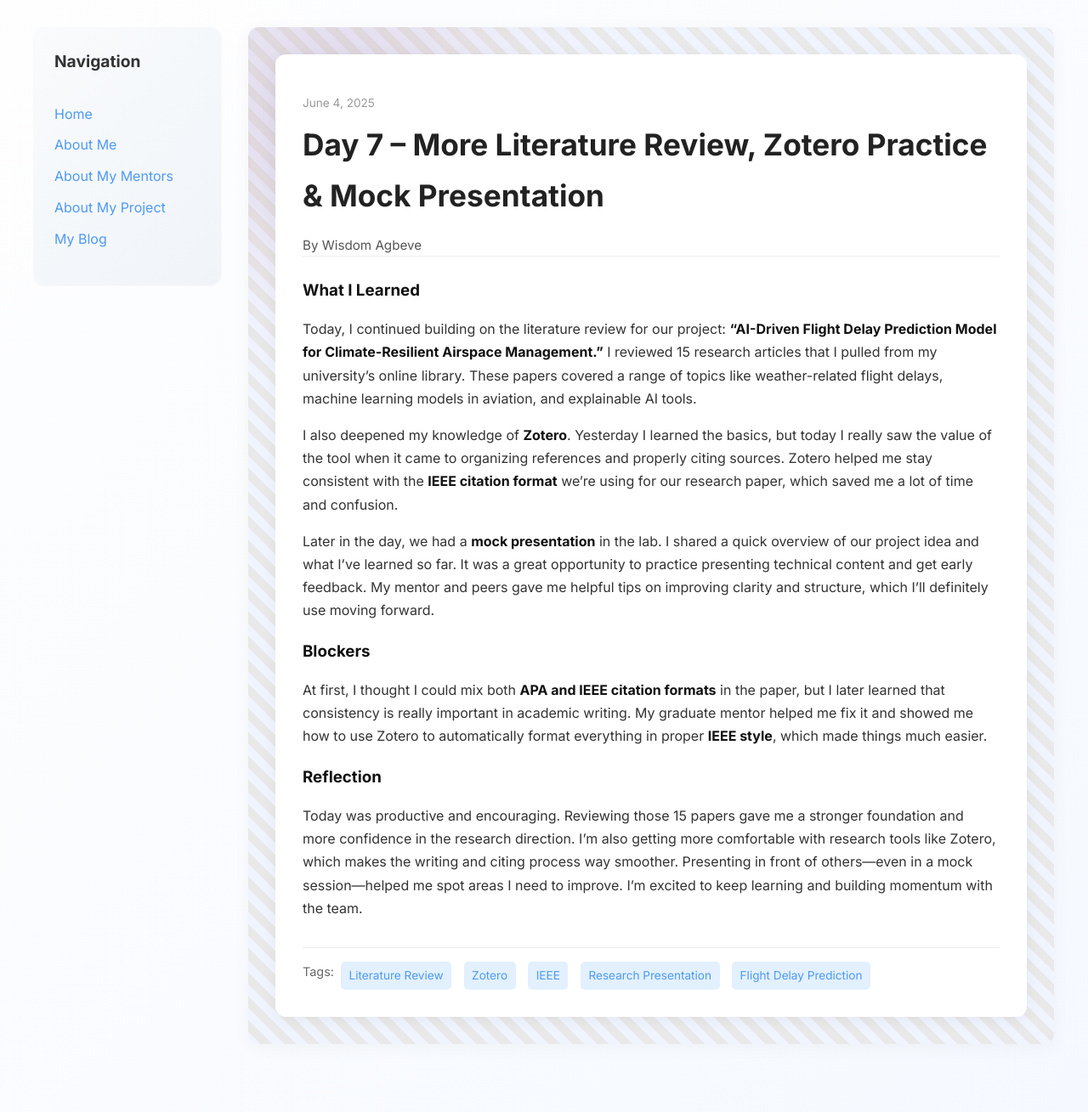
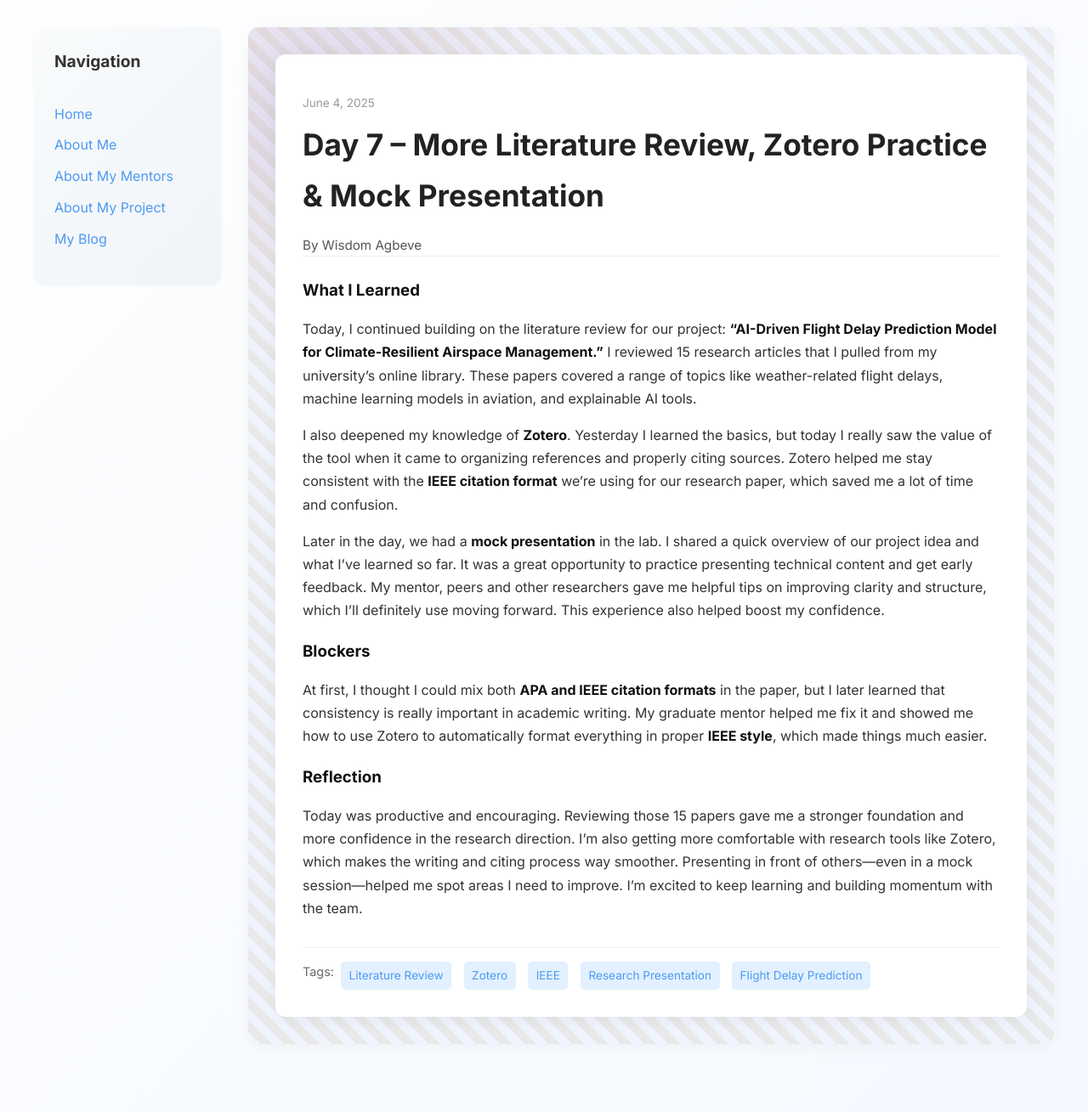
Before and after one commit to wisdomagbeve01/wisdomagbeve01.github.io, a Jekyll site: the page built from _posts/2025-06-02-day-7.md, in a window 1280 px wide. Shown: the whole page at 85% size. Built offline with Jekyll 4.4.1, drawn with Linux system fonts in a browser that asks for light colours.

Commit message:
Update 2025-06-02-day-7.md

```diff
--- a/_posts/2025-06-02-day-7.md
+++ b/_posts/2025-06-02-day-7.md
@@ -11,7 +11,7 @@ what_i_learned: |
 
   I also deepened my knowledge of **Zotero**. Yesterday I learned the basics, but today I really saw the value of the tool when it came to organizing references and properly citing sources. Zotero helped me stay consistent with the **IEEE citation format** we're using for our research paper, which saved me a lot of time and confusion.
 
-  Later in the day, we had a **mock presentation** in the lab. I shared a quick overview of our project idea and what I’ve learned so far. It was a great opportunity to practice presenting technical content and get early feedback. My mentor and peers gave me helpful tips on improving clarity and structure, which I’ll definitely use moving forward.
+  Later in the day, we had a **mock presentation** in the lab. I shared a quick overview of our project idea and what I’ve learned so far. It was a great opportunity to practice presenting technical content and get early feedback. My mentor, peers and other researchers gave me helpful tips on improving clarity and structure, which I’ll definitely use moving forward. This experience also helped boost my confidence.
 
 blockers: |
   At first, I thought I could mix both **APA and IEEE citation formats** in the paper, but I later learned that consistency is really important in academic writing. My graduate mentor helped me fix it and showed me how to use Zotero to automatically format everything in proper **IEEE style**, which made things much easier.
```
